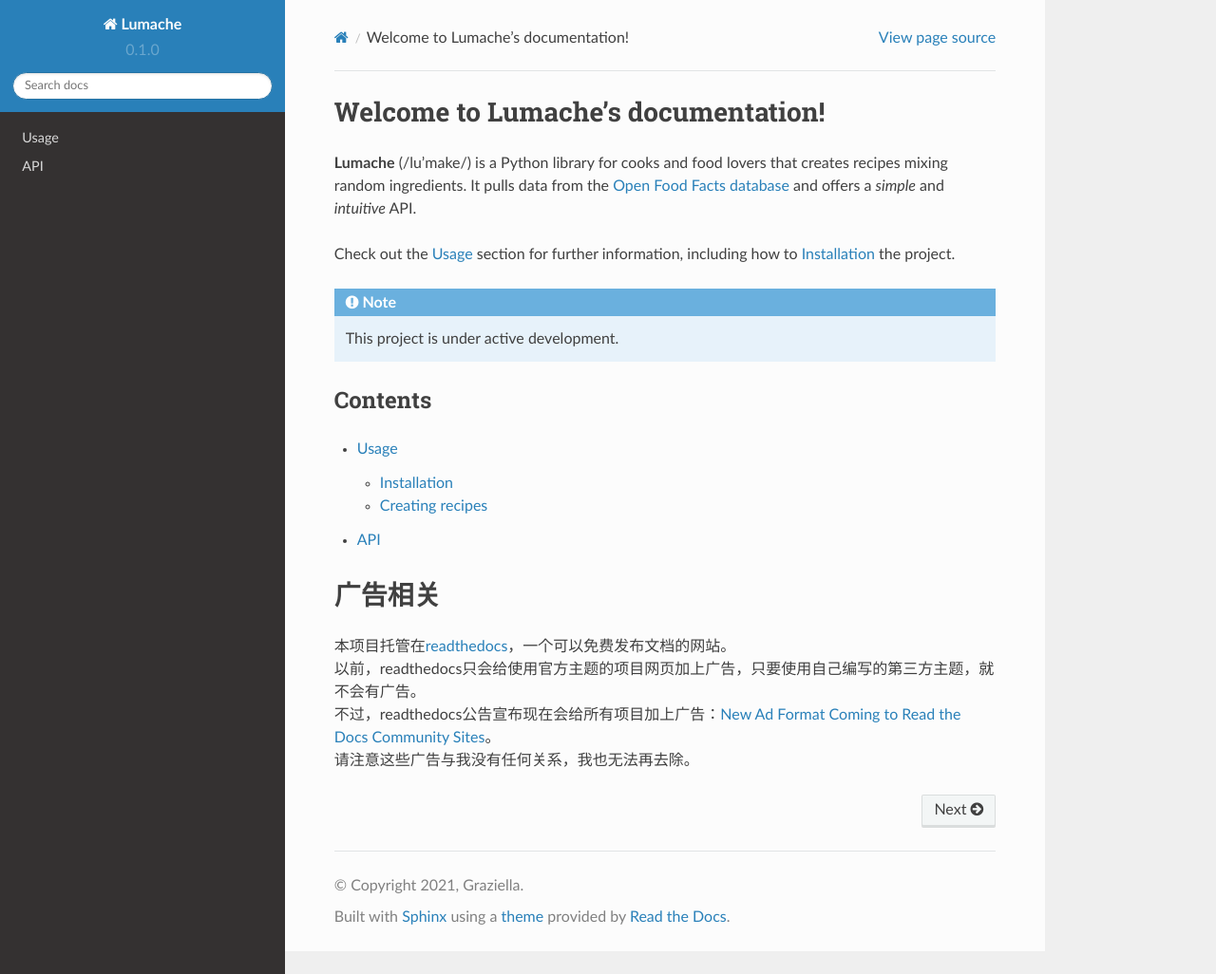
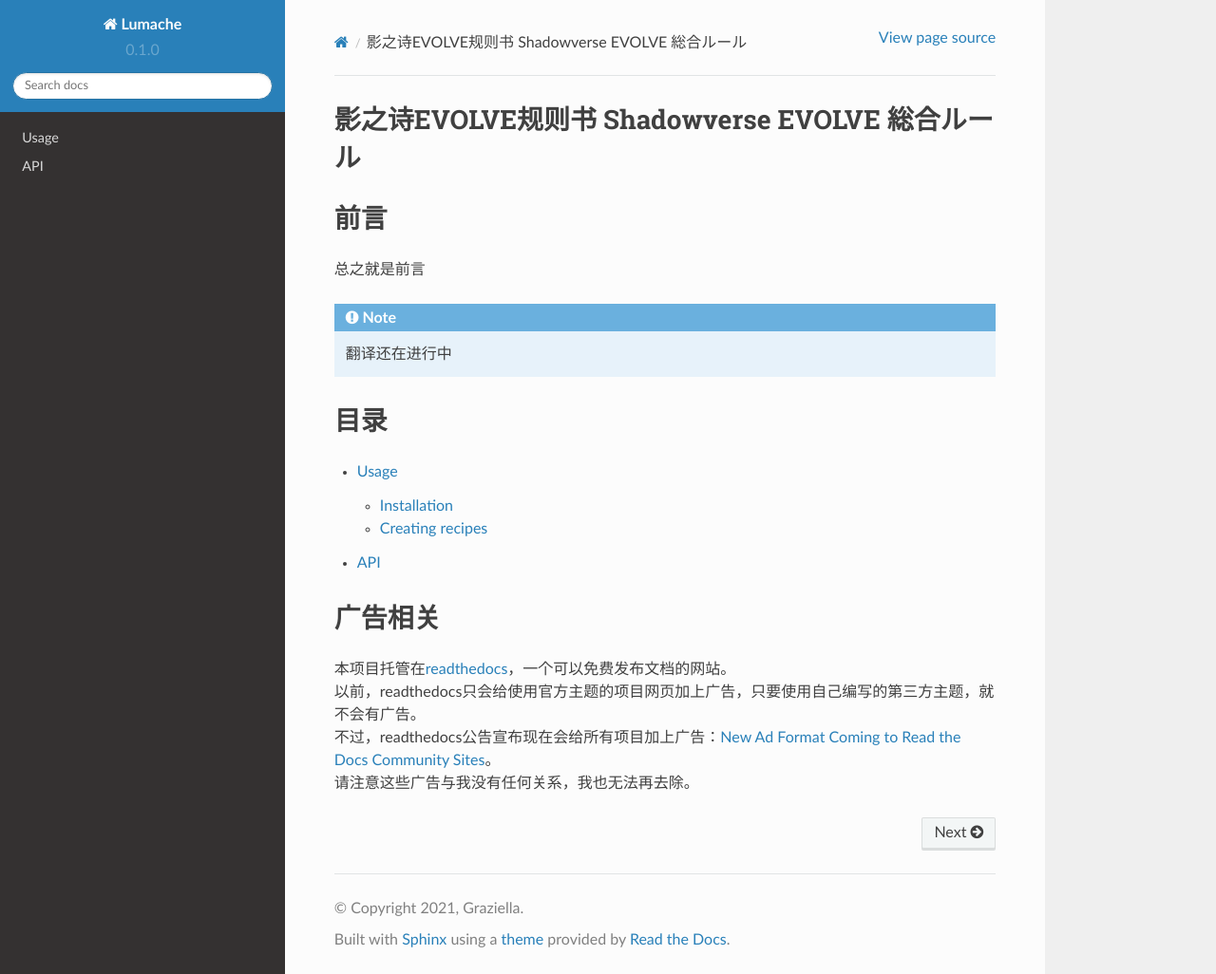
Before and after one commit to MH2520/Shadowverse-Evolve-Comprehensive-Rules, a Sphinx documentation site: the page built from docs/source/index.rst, in a window 1280 px wide and 1026 px high. Shown: the whole window at 95% size. Built offline with Sphinx 7.4.7 and the Read the Docs theme 2.0.0, drawn with Linux system fonts in a browser that asks for light colours.

Commit message:
Test Update

```diff
--- a/docs/source/index.rst
+++ b/docs/source/index.rst
@@ -1,21 +1,15 @@
-Welcome to Lumache's documentation!
+影之诗EVOLVE规则书 Shadowverse EVOLVE 総合ルール
 ===================================
-
-**Lumache** (/lu'make/) is a Python library for cooks and food lovers
-that creates recipes mixing random ingredients.
-It pulls data from the `Open Food Facts database <https://world.openfoodfacts.org/>`_
-and offers a *simple* and *intuitive* API.
-
-Check out the :doc:`usage` section for further information, including
-how to :ref:`installation` the project.
+前言
+=========
+总之就是前言
 
 .. note::
 
-   This project is under active development.
+  翻译还在进行中
 
-Contents
---------
-
+目录
+==========
 .. toctree::
 
    usage
```
